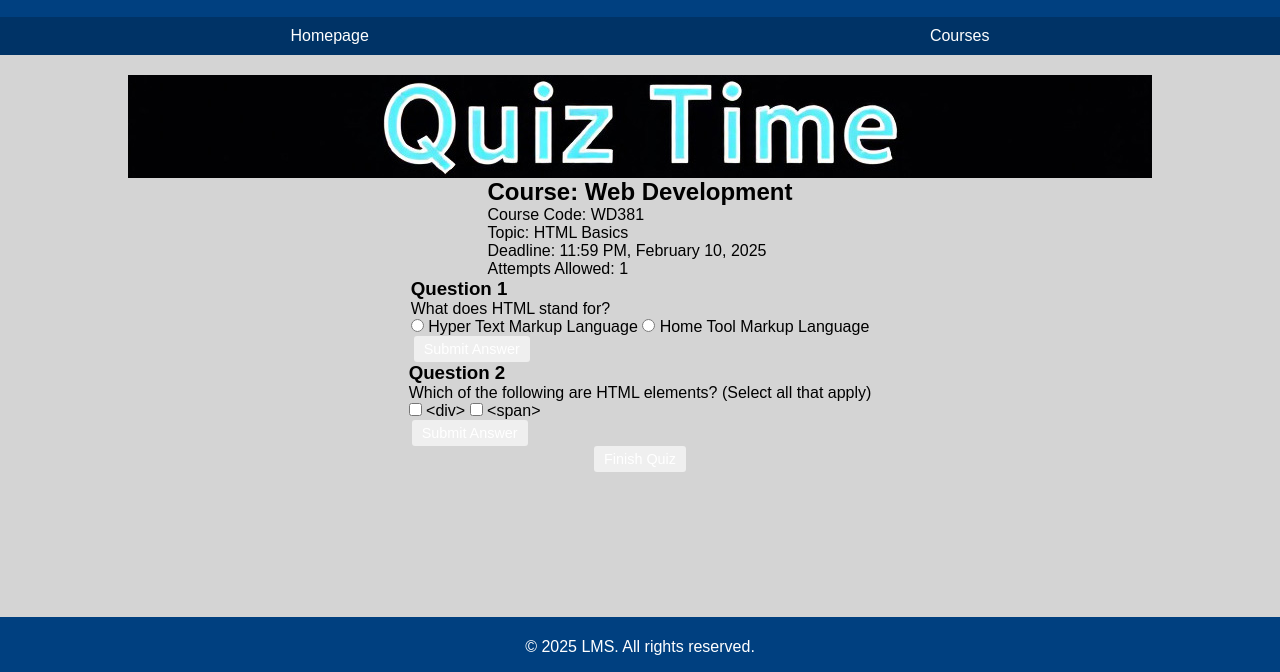
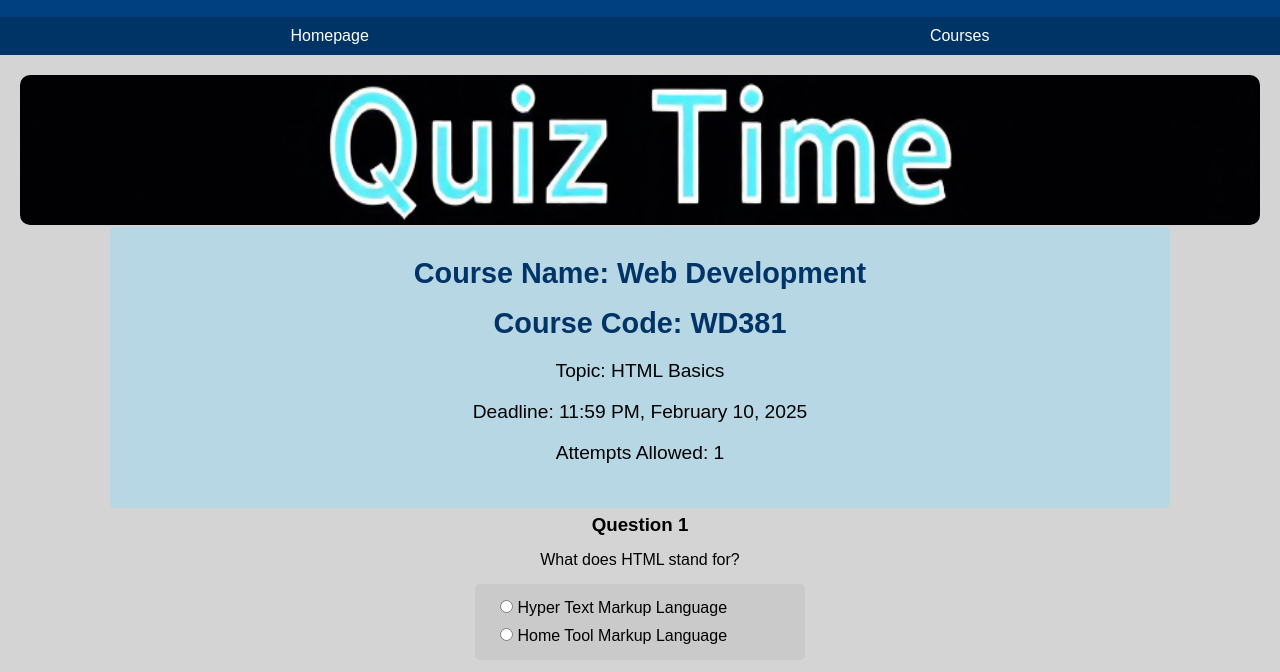
Before and after one commit to irajak/assignment-02-381, a plain HTML site: page attempt_quiz.html in a window 1280 px wide. Shown: the part 123-795 px from the top of the page. Drawn offline with Linux system fonts and the light colour scheme.

Commit message:
attempt_quiz

```diff
--- a/attempt_quiz.html
+++ b/attempt_quiz.html
@@ -19,7 +19,7 @@
         <img src="banner.jpg" alt="Quiz Banner" class="quiz-banner">
 
         <div class="quiz-details">
-            <h2>Course: Web Development</h2>
+            <h2>Course Name: Web Development</h2>
             <p>Course Code: WD381</p>
             <p>Topic: HTML Basics</p>
             <p>Deadline: 11:59 PM, February 10, 2025</p>
--- a/styles.css
+++ b/styles.css
@@ -414,3 +414,108 @@ button[style*="rgb(252, 133, 133)"]:hover {
     gap: 6px;
     margin: 0;  /* Remove margin since we're using gap in the parent div */
 }
+
+/* Quiz Banner */
+.quiz-banner {
+    width: 100%;
+    height: 150px;
+    border-radius: 10px;
+    margin-bottom: 1px;
+}
+
+/* Quiz Details Container */
+.quiz-details {
+    background-color: #b7d7e4;
+    padding: 30px;
+    margin: 1px auto;
+    text-align: center;
+    border-radius: 5px;
+    width: 90vw;  /* Changed to viewport width units */
+    max-width: 1000px;  /* Keep max-width as a safeguard */
+}
+
+/* Quiz Details Text */
+.quiz-details h2,
+.quiz-details p:first-of-type {  /* Course Code */
+    font-size: 1.8em;
+    color: #003366;
+    margin-bottom: 10px;
+    font-weight: bold;  /* Added bold */
+}
+
+.quiz-details p {
+    font-size: 1.2em;
+    margin: 10px 0;
+    line-height: 1.6;
+}
+
+/* Questions */
+.question {
+    margin: 15px 250px;
+}
+
+.question:not(:first-of-type) {
+    margin-top: 5px;  /* Reduced space after first Submit Answer */
+}
+
+.question h3 {
+    margin-bottom: 15px;
+    color: black;
+    text-align: center;
+}
+
+.question p {
+    margin-bottom: 15px;
+    text-align: center;
+    color: black;
+}
+
+/* Answer Options */
+.options {
+    background-color: #cacaca;
+    padding: 15px;
+    border-radius: 5px;
+    margin-bottom: 15px;
+    text-align: left;
+    width: 300px;
+    margin-left: auto;
+    margin-right: auto;
+}
+
+.options label {
+    display: block;
+    margin: 10px 0;  /* Reduced from 15px back to 10px */
+    padding-left: 10px;
+}
+
+.options label:first-child {
+    margin-top: 0;  /* Remove top margin from first option */
+}
+
+.options label:last-child {
+    margin-bottom: 0;  /* Remove bottom margin from last option */
+}
+
+/* Submit Buttons */
+.submit-answer {
+    display: block;
+    margin: 15px auto 5px;  /* Reduced bottom margin to 5px */
+    background-color: #b7d7e4;
+    color: black;
+    padding: 8px 15px;
+    border: none;
+    border-radius: 5px;
+    cursor: pointer;
+}
+
+/* Finish Button */
+.finish-quiz {
+    display: block;
+    margin: 5px auto;  /* Reduced from 15px to 5px */
+    background-color: #D32F2F;
+    color: white;
+    padding: 8px 15px;
+    border: none;
+    border-radius: 5px;
+    cursor: pointer;
+}
```
